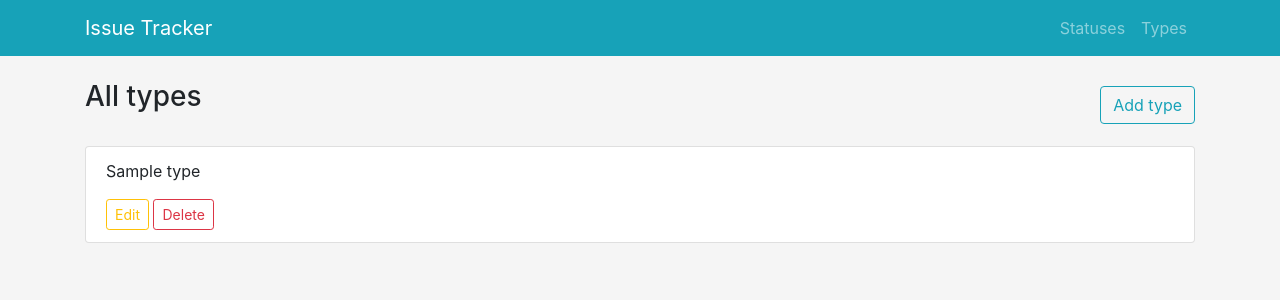
After one commit to mkubibaev/issue-tracker, a Django app: page /types in a window 1280 px wide. The commit adds this page. Shown: the top 300 px of the page. Run offline with Django 3.2, Linux system fonts and the light colour scheme; tables that the repository leaves empty hold one stand-in row (values such as "Sample post"); parts of the project's set-up code (start-up, migrations or seed data) failed here and were passed over; some libraries are stand-ins or nearby versions.

Commit message:
CRUD for statuses and types (extends View)

```diff
--- a/src/core/urls.py
+++ b/src/core/urls.py
@@ -16,7 +16,8 @@ Including another URLconf
 from django.contrib import admin
 from django.urls import path
 
-from webapp.views import IndexView, IssueDetail, IssueCreateView, IssueEditView, IssueDeleteView
+from webapp.views import IndexView, IssueDetail, IssueCreateView, IssueEditView, IssueDeleteView, StatusListView, \
+    StatusEditView, StatusAddView, StatusDeleteView, TypeListView, TypeEditView, TypeAddView, TypeDeleteView
 
 urlpatterns = [
     path('', IndexView.as_view(), name='index'),
@@ -24,5 +25,14 @@ urlpatterns = [
     path('issues/add', IssueCreateView.as_view(), name='issue_add'),
     path('issues/<int:pk>/edit', IssueEditView.as_view(), name='issue_edit'),
     path('issues/<int:pk>/delete', IssueDeleteView.as_view(), name='issue_delete'),
+    path('statuses', StatusListView.as_view(), name='statuses'),
+    path('statuses/add', StatusAddView.as_view(), name='status_add'),
+    path('statuses/<int:pk>/edit', StatusEditView.as_view(), name='status_edit'),
+    path('statuses/<int:pk>/delete', StatusDeleteView.as_view(), name='status_delete'),
+    path('types', TypeListView.as_view(), name='types'),
+    path('types/add', TypeAddView.as_view(), name='type_add'),
+    path('types/<int:pk>/edit', TypeEditView.as_view(), name='type_edit'),
+    path('types/<int:pk>/delete', TypeDeleteView.as_view(), name='type_delete'),
+
     path('admin/', admin.site.urls),
 ]
--- a/src/webapp/templates/base.html
+++ b/src/webapp/templates/base.html
@@ -20,7 +20,8 @@
         </button>
         <div class="collapse navbar-collapse" id="navbarText">
             <ul class="navbar-nav ml-auto">
-                <li class="nav-item"><a  class="nav-link" href="{% url 'issue_add' %}">Add issue</a></li>
+                <li class="nav-item"><a  class="nav-link" href="{% url 'statuses' %}">Statuses</a></li>
+                <li class="nav-item"><a  class="nav-link" href="{% url 'types' %}">Types</a></li>
                 {% block menu %}{% endblock %}
             </ul>
         </div>
--- a/src/webapp/templates/index.html
+++ b/src/webapp/templates/index.html
@@ -1,7 +1,10 @@
 {% extends 'base.html' %}
 
 {% block content %}
-    <h3 class="mb-3">All issues</h3>
+    <div class="d-flex justify-content-between align-items-center mb-3">
+        <h3 class="mb-3">All issues</h3>
+        <a href="{% url 'issue_add' %}" class="btn btn-outline-info">Add issue</a>
+    </div>
     <div class="list-group">
         {% for issue in issues %}
             <a href="{% url 'issue_detail' issue.pk %}" class="list-group-item list-group-item-action">
--- a/src/webapp/templates/issue_add.html
+++ b/src/webapp/templates/issue_add.html
@@ -5,6 +5,6 @@
 {% block content %}
     <h1>Add Issue</h1>
     <form action="{% url 'issue_add' %}" method="post" novalidate>
-        {% include 'partial/issue_add_update_form.html' %}
+        {% include 'partial/form.html' %}
     </form>
 {% endblock %}
--- a/src/webapp/templates/issue_edit.html
+++ b/src/webapp/templates/issue_edit.html
@@ -5,6 +5,6 @@
 {% block content %}
     <h1>Edit Issue</h1>
     <form action="{% url 'issue_edit' issue.pk %}" method="post" novalidate>
-        {% include 'partial/issue_add_update_form.html' %}
+        {% include 'partial/form.html' %}
     </form>
 {% endblock %}
--- /dev/null
+++ b/src/webapp/templates/type/type_list.html
@@ -0,0 +1,17 @@
+{% extends 'base.html' %}
+
+{% block content %}
+    <div class="d-flex justify-content-between align-items-center mb-3">
+        <h3 class="mb-3">All types</h3>
+        <a href="{% url 'type_add' %}" class="btn btn-outline-info">Add type</a>
+    </div>
+    <ul class="list-group">
+        {% for type in types %}
+            <li class="list-group-item">
+                <span class="d-block mb-3">{{ type.label }}</span>
+                <a href="{% url 'type_edit' type.pk %}" class="btn btn-sm btn-outline-warning">Edit</a>
+                <a href="{% url 'type_delete' type.pk %}" class="btn btn-sm btn-outline-danger">Delete</a>
+            </li>
+        {% endfor %}
+    </ul>
+{% endblock %}
--- a/src/webapp/views.py
+++ b/src/webapp/views.py
@@ -1,8 +1,8 @@
 from django.shortcuts import render, get_object_or_404, redirect
 from django.views.generic import View, TemplateView
 
-from webapp.forms import IssueForm
-from webapp.models import Issue
+from webapp.forms import IssueForm, StatusForm, TypeForm
+from webapp.models import Issue, Status, Type
 
 
 class IndexView(TemplateView):
@@ -78,3 +78,111 @@ class IssueDeleteView(View):
         issue = get_object_or_404(Issue, pk=kwargs.get('pk'))
         issue.delete()
         return redirect('index')
+
+
+class StatusListView(TemplateView):
+    template_name = 'status/status_list.html'
+
+    def get_context_data(self, **kwargs):
+        context = super().get_context_data(**kwargs)
+        statuses = Status.objects.all()
+        context['statuses'] = statuses
+        return context
+
+
+class StatusEditView(View):
+    def get(self, request, *args, **kwargs):
+        status = get_object_or_404(Status, pk=kwargs.get('pk'))
+        form = StatusForm(data={
+            'label': status.label
+        })
+        return render(request, 'status/status_edit.html', {'form': form, 'status': status})
+
+    def post(self, request, *args, **kwargs):
+        status = get_object_or_404(Status, pk=kwargs.get('pk'))
+        form = StatusForm(data=request.POST)
+        if form.is_valid():
+            status.label = form.cleaned_data['label']
+            status.save()
+            return redirect('statuses')
+        else:
+            return render(request, 'status/status_edit.html', {'form': form})
+
+
+class StatusAddView(View):
+    def get(self, request, *args, **kwargs):
+        form = StatusForm()
+        return render(request, 'status/status_add.html', {'form': form})
+
+    def post(self, request, *args, **kwargs):
+        form = StatusForm(data=request.POST)
+        if form.is_valid():
+            Status.objects.create(label=form.cleaned_data['label'])
+            return redirect('statuses')
+        else:
+            return render(request, 'status/status_add.html', {'form': form})
+
+
+class StatusDeleteView(View):
+    def get(self, request, *args, **kwargs):
+        status = get_object_or_404(Status, pk=kwargs.get('pk'))
+        return render(request, 'status/status_delete.html', {'status': status})
+
+    def post(self, request, *args, **kwargs):
+        status = get_object_or_404(Status, pk=kwargs.get('pk'))
+        status.delete()
+        return redirect('statuses')
+
+
+class TypeListView(TemplateView):
+    template_name = 'type/type_list.html'
+
+    def get_context_data(self, **kwargs):
+        context = super().get_context_data(**kwargs)
+        types = Type.objects.all()
+        context['types'] = types
+        return context
+
+
+class TypeEditView(View):
+    def get(self, request, *args, **kwargs):
+        type = get_object_or_404(Type, pk=kwargs.get('pk'))
+        form = TypeForm(data={
+            'label': type.label
+        })
+        return render(request, 'type/type_edit.html', {'form': form, 'type': type})
+
+    def post(self, request, *args, **kwargs):
+        type = get_object_or_404(Type, pk=kwargs.get('pk'))
+        form = TypeForm(data=request.POST)
+        if form.is_valid():
+            type.label = form.cleaned_data['label']
+            type.save()
+            return redirect('types')
+        else:
+            return render(request, 'type/type_edit.html', {'form': form})
+
+
+class TypeAddView(View):
+    def get(self, request, *args, **kwargs):
+        form = TypeForm()
+        return render(request, 'type/type_add.html', {'form': form})
+
+    def post(self, request, *args, **kwargs):
+        form = TypeForm(data=request.POST)
+        if form.is_valid():
+            Type.objects.create(label=form.cleaned_data['label'])
+            return redirect('types')
+        else:
+            return render(request, 'type/type_add.html', {'form': form})
+
+
+class TypeDeleteView(View):
+    def get(self, request, *args, **kwargs):
+        type = get_object_or_404(Type, pk=kwargs.get('pk'))
+        return render(request, 'type/type_delete.html', {'type': type})
+
+    def post(self, request, *args, **kwargs):
+        type = get_object_or_404(Type, pk=kwargs.get('pk'))
+        type.delete()
+        return redirect('types')
```
Also changed, not shown: src/webapp/forms.py (+8 -0 lines), src/webapp/templates/status/status_add.html (added, +10 -0 lines), src/webapp/templates/status/status_delete.html (added, +15 -0 lines), src/webapp/templates/status/status_edit.html (added, +10 -0 lines), src/webapp/templates/status/status_list.html (added, +17 -0 lines), src/webapp/templates/type/type_add.html (added, +10 -0 lines), src/webapp/templates/type/type_delete.html (added, +15 -0 lines), src/webapp/templates/type/type_edit.html (added, +10 -0 lines), src/webapp/templates/partial/form.html (renamed from src/webapp/templates/partial/issue_add_update_form.html).
